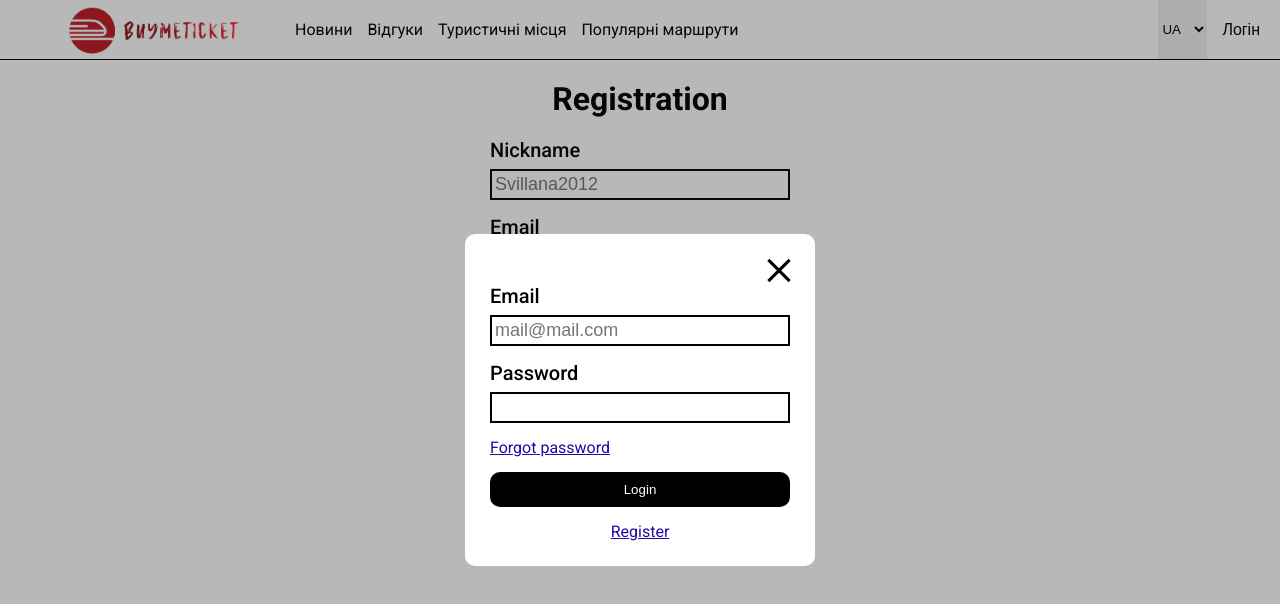
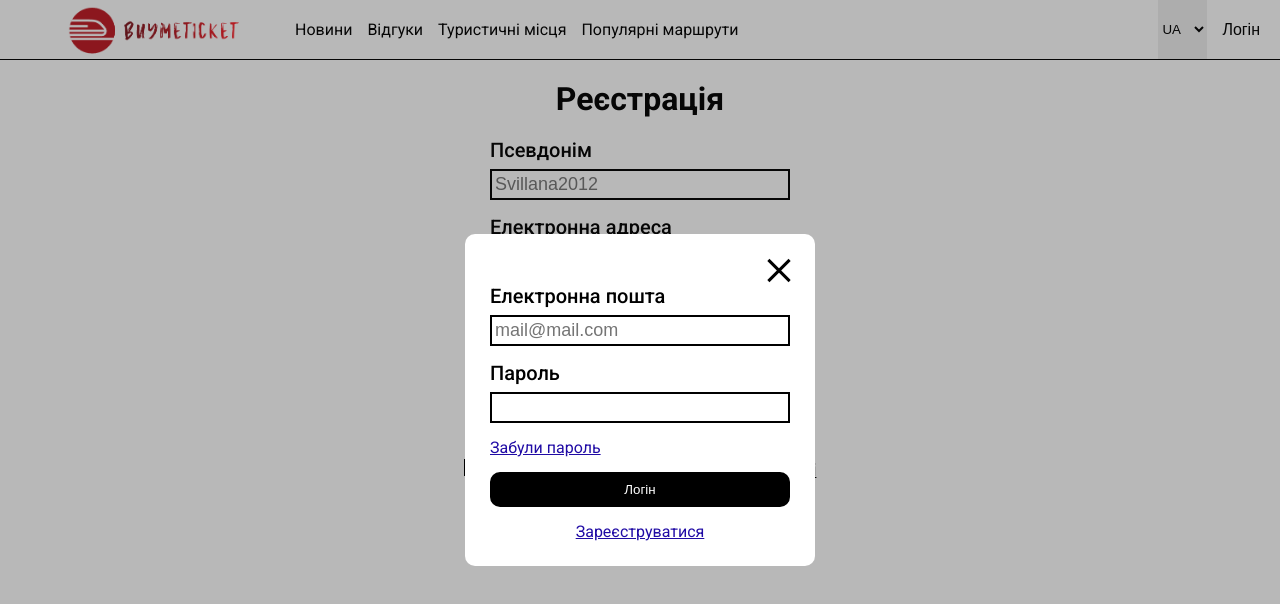
Before and after one commit to BuyMeTicketTeam/FindMeTicket, a React (Create React App) app in the folder src/frontend/: page /register in a window 1280 px wide. Both pictures are taken after a click on the button "Логін". Shown: the top 604 px of the page. Built offline with nearby package versions, Linux system fonts and the light colour scheme.

Commit message:
Website translation is ready

```diff
--- a/src/frontend/package.json
+++ b/src/frontend/package.json
@@ -6,7 +6,7 @@
     "@testing-library/jest-dom": "^5.17.0",
     "@testing-library/react": "^13.4.0",
     "@testing-library/user-event": "^13.5.0",
-    "i18next": "^23.6.0",
+    "i18next": "^23.7.1",
     "react": "^18.2.0",
     "react-dom": "^18.2.0",
     "react-i18next": "^13.3.1",
--- a/src/frontend/src/components/Login.jsx
+++ b/src/frontend/src/components/Login.jsx
@@ -1,9 +1,11 @@
 import React, { useEffect, useState } from 'react';
 import { Link } from 'react-router-dom';
+import { useTranslation } from 'react-i18next';
 import Field from './Field';
 import Button from './Button';
 
 export default function Popup({ changePopup }) {
+  const { t } = useTranslation('translation', { keyPrefix: 'login' });
   const [login, onLoginChange] = useState('');
   const [loginError, onLoginError] = useState(false);
   const [password, onPasswordChange] = useState('');
@@ -16,10 +18,10 @@ export default function Popup({ changePopup }) {
       onPasswordError(false);
       onButton(false);
       if (login.match(/^[a-zA-Z0-9._%+-]+@[a-zA-Z0-9.-]+\.[a-zA-Z]{2,}$/) === null) {
-        onError('Поле email заповнено не вірно');
+        onError(t('login-error'));
         onLoginError(true);
       } else if (password.match(/^(?=.*[A-Za-z])(?=.*\d).{8,30}$/) === null) {
-        onError('Поле паролю заповнено не вірно');
+        onError(t('password-error'));
         onPasswordError(true);
       } else {
         fetch('/userData', {
@@ -45,11 +47,11 @@ export default function Popup({ changePopup }) {
       <div className="popup__body">
         <button data-testid="close" type="button" className="close" onClick={() => changePopup(false)} aria-label="Close" />
         {error !== '' && <p className="error">{error}</p>}
-        <Field error={loginError} dataTestId="login-input" name="Email" tip="Будь ласка введіть свою електронну адресу" value={login} type="text" onInputChange={onLoginChange} placeholder="mail@mail.com" />
-        <Field error={passwordError} dataTestId="password-input" name="Password" tip="Будь ласка введіть свій пароль" value={password} type="password" onInputChange={onPasswordChange} />
-        <div className="link"><a href="/reset">Forgot password</a></div>
-        <Button className="btn-full" name="Login" onButton={onButton} />
-        <div className="link link-register"><Link data-testid="to-register-btn" to="/register" onClick={() => changePopup(false)}>Register</Link></div>
+        <Field error={loginError} dataTestId="login-input" name={t('email-name')} tip={t('login-tip')} value={login} type="text" onInputChange={onLoginChange} placeholder="mail@mail.com" />
+        <Field error={passwordError} dataTestId="password-input" name={t('password-name')} tip={t('password-tip')} value={password} type="password" onInputChange={onPasswordChange} />
+        <div className="link"><a href="/reset">{t('forgot-password')}</a></div>
+        <Button className="btn-full" name={t('login-buttom')} onButton={onButton} />
+        <div className="link link-register"><Link data-testid="to-register-btn" to="/register" onClick={() => changePopup(false)}>{t('register')}</Link></div>
       </div>
     </div>
   );
--- a/src/frontend/src/confirm/index.jsx
+++ b/src/frontend/src/confirm/index.jsx
@@ -1,9 +1,11 @@
 import React, { useState, useEffect } from 'react';
 import Input from '../components/Input';
+import { useTranslation } from 'react-i18next';
 import Button from '../components/Button';
 import './confirm.css';
 
 export default function Confirm() {
+  const { t } = useTranslation('translation', { keyPrefix: 'confirm' });
   const [code, onCodeChange] = useState('');
   const [codeError, onCodeError] = useState(false);
   const [button, onButton] = useState(false);
@@ -30,20 +32,20 @@ export default function Confirm() {
         onButton(false);
         if
         (code.match(/^[a-zA-Z0-9\s]{5}$/) === null) {
-          onError('Поле nickname заповнено не вірно');
+          onError (t('confirm-error'));
           onCodeError(true);
 
         }
       }
     }, [button]);
   return (
-    <div data-testid="confirm" className="confirm">
-      <h1 className="title">Confirm your email</h1>
-      <p className="confirm__text">We send you a letter with a confirm code.</p>
-      <p className="confirm__text"><b>You have 10 minutes to confirm it.</b></p>
+    <div data-testid="confirm" className= "confirm">
+      <h1 className="title">{t('confirm-email')}</h1>
+      <p className="confirm__text">{t('confirm-code')}</p>
+      <p className="confirm__text"><b>{t('confirm-ten')}</b></p>
       <Input error={codeError} dataTestId="confirm-input" value={code}  onInputChange={onCodeChange} type="text" />
       {error !== '' && <p className="confirm__error">{error}</p>}
-      <Button name="Send" className="confirm__btn" onButton={onButton} />
+      <Button name={t('send')} className="confirm__btn" onButton={onButton} />
       <button className="confirm__send-again" disabled={minutes > 0 || seconds > 0} onClick={() => onSendAg(true)} type="button">{`Send a letter again: ${minutes}:${seconds}`}</button>
     </div>
   );
--- a/src/frontend/src/locales/uk.json
+++ b/src/frontend/src/locales/uk.json
@@ -7,6 +7,66 @@
                   "popular-places": "Популярні маршрути",
                   "login": "Логін",
                   "profile": "Профіль"
+            },
+            "login":{
+                  "login-error": "Поле email заповнено не вірно",
+                  "password-error": "Поле паролю заповнено не вірно",
+                  "login-tip": "Будь ласка введіть свою електронну адресу",
+                  "password-tip": "Будь ласка введіть свій пароль",
+                  "email-name": "Електронна пошта",
+                  "password-name": "Пароль",
+                  "forgot-password": "Забули пароль",
+                  "login-buttom": "Логін",
+                  "register": "Зареєструватися"
+
+            },
+            "register":{
+                  "privacy-policy": "Вам необхідно погодитися з політикою конфіденційності",
+                  "nickname-error": "Поле псевдоніма заповнено не вірно",
+                  "email-error": "Поле email заповнено не вірно",
+                  "password-error": "Поле паролю заповнено не вірно",
+                  "confirm-password-error": "Паролі не збігаються",
+                  "registration": "Реєстрація",
+                  "email": "Електронна адреса",
+                  "nickname": "Псевдонім",
+                  "password": "Пароль",
+                  "tip-password": "Пароль має бути не менше 8 символів і містити цифру",
+                  "tip-email": "Електронна адреса має містити @",
+                  "confirm-password":"Підтвердьте пароль",
+                  "agree" : "Я згоден з",
+                  "privacy policy" : "політикою конфіденційності",
+                  "register" : "Зареєструватися"
+            },
+            "tip":{
+                  "nickname-tip" : "Ваш псевдонім повинен відповідати наступним вимогам:",
+                  "nickname-tip2" : "5-20 буквенно-цифрових символів",
+                  "nickname-tip3" : "Малі та великі літери:",
+                  "nickname-tip4" : "Тільки латинські символи",
+                  "nickname-tip5" : "Пробіли допускаються"
+
+            },
+            "confirm":{
+                  "confirm-error" : "Введіть дійсний електронний адрес",
+                  "confirm" : "підтвердити",
+                  "confirm-email" : "Підтвердьте свою електронну адресу",
+                  "confirm-code" : "Ми надсилаємо вам лист із кодом підтвердження.",
+                  "confirm-ten" : "У вас є 10 хвилин, щоб підтвердити це.",
+                  "send" : "Надіслати",
+                  "send-letter" : "Надіслати листа ще раз"
+            },
+            "reset":{
+                  "reset-error" : "Поле пароля  заповнено не вірно",
+                  "password-reset" : "Скидання пароля",
+                  "email" : "Введіть свою електронну пошту, на яку вам прийде код зміни пароля.",
+                  "send" : "Надіслати"
+
+
+
+
+
+
+
+
             }
       }
 }
--- a/src/frontend/src/register/index.jsx
+++ b/src/frontend/src/register/index.jsx
@@ -1,11 +1,13 @@
 import React, { useState, useEffect } from 'react';
 import { useNavigate } from 'react-router-dom';
+import { useTranslation } from 'react-i18next';
 import Field from '../components/Field';
 import Button from '../components/Button';
 import ListTip from './ListTip';
 import './register.css';
 
 export default function Register() {
+  const { t } = useTranslation('translation', { keyPrefix: 'register' });
   const [nickname, onNicknameChange] = useState('');
   const [nicknameError, onNicknameError] = useState(false);
   const [email, onEmailChange] = useState('');
@@ -42,7 +44,7 @@ export default function Register() {
         });
     } else if (button && !policy) {
       onButton(false);
-      onError('You need to agree with the privacy policy');
+      onError(t('privacy-policy'));
     }
   }, [button]);
   useEffect(() => {
@@ -54,17 +56,17 @@ export default function Register() {
       onButton(false);
       if
       (nickname.match(/^[a-zA-Z0-9\s]{5,20}$/) === null) {
-        onError('Поле nickname заповнено не вірно');
+        onError(t('nickname-error'));
         onNicknameError(true);
       } else if
       (email.match(/^[a-zA-Z0-9._%+-]+@[a-zA-Z0-9.-]+\.[a-zA-Z]{2,}$/) === null) {
-        onError('Поле email заповнено не вірно');
+        onError(t('email-error'));
         onEmailError(true);
       } else if (password.match(/^(?=.*[A-Za-z])(?=.*\d).{8,30}$/) === null) {
-        onError('Поле паролю заповнено не вірно');
+        onError(t('password-error'));
         onPasswordError(true);
       } else if (password !== confirmPassword) {
-        onError('Паролі не збігаються');
+        onError(t('confirm-password-error'));
         onConfirmPasswordError(true);
       } else {
         fetch('/userRegister', {
@@ -85,16 +87,16 @@ export default function Register() {
 
   return (
     <div data-testid="register" className="register">
-      <h1 className="title">Registration</h1>
+      <h1 className="title">{t('registration')}</h1>
       {error !== '' && <p data-testid="error" className="error">{error}</p>}
-      <Field error={nicknameError} dataTestId="nickname-input" tipDataTestId="nickname-tip" name="Nickname" value={nickname} type="text" onInputChange={onNicknameChange} placeholder="Svillana2012" tip={<ListTip />} />
-      <Field error={emailError} dataTestId="email-input" name="Email" value={email} type="email" onInputChange={onEmailChange} tip="Email must contain @" />
-      <Field error={passwordError} dataTestId="password-input" name="Password" value={password} type="password" onInputChange={onPasswordChange} tip="Password must be at least 8 characters and contain number" />
-      <Field error={confirmPasswordError} dataTestId="confirm-pass-input" name="Confirm password" value={confirmPassword} type="password" onInputChange={onConfirmPasswordChange} />
+      <Field error={nicknameError} dataTestId="nickname-input" tipDataTestId="nickname-tip" name={t('nickname')} value={nickname} type="text" onInputChange={onNicknameChange} placeholder="Svillana2012" tip={<ListTip />} />
+      <Field error={emailError} dataTestId="email-input" name={t('email')} value={email} type="email" onInputChange={onEmailChange} tip={t('tip-email')} />
+      <Field error={passwordError} dataTestId="password-input" name={t('password')} value={password} type="password" onInputChange={onPasswordChange} tip={t('tip-password')}  />
+      <Field error={confirmPasswordError} dataTestId="confirm-pass-input" name={t('confirm-password')} value={confirmPassword} type="password" onInputChange={onConfirmPasswordChange} />
       <input data-testid="checkbox" id="policy" type="checkbox" className="checkbox__field" onClick={() => onPolicy(!policy)} />
       <label htmlFor="policy" className="checkbox">
-        I agree with the
-        <a href="/">privacy policy</a>
+      {t('agree')}
+        <a href="/">{t('privacy policy')}</a>
       </label>
       <Button dataTestId="register-btn" name="Register" onButton={onButton} />
     </div>
```
Also changed, not shown: src/frontend/src/register/ListTip.jsx (+8 -5 lines), src/frontend/src/reset/index.jsx (+6 -4 lines), 1 other file (tests, documents, lock files or other folders).
